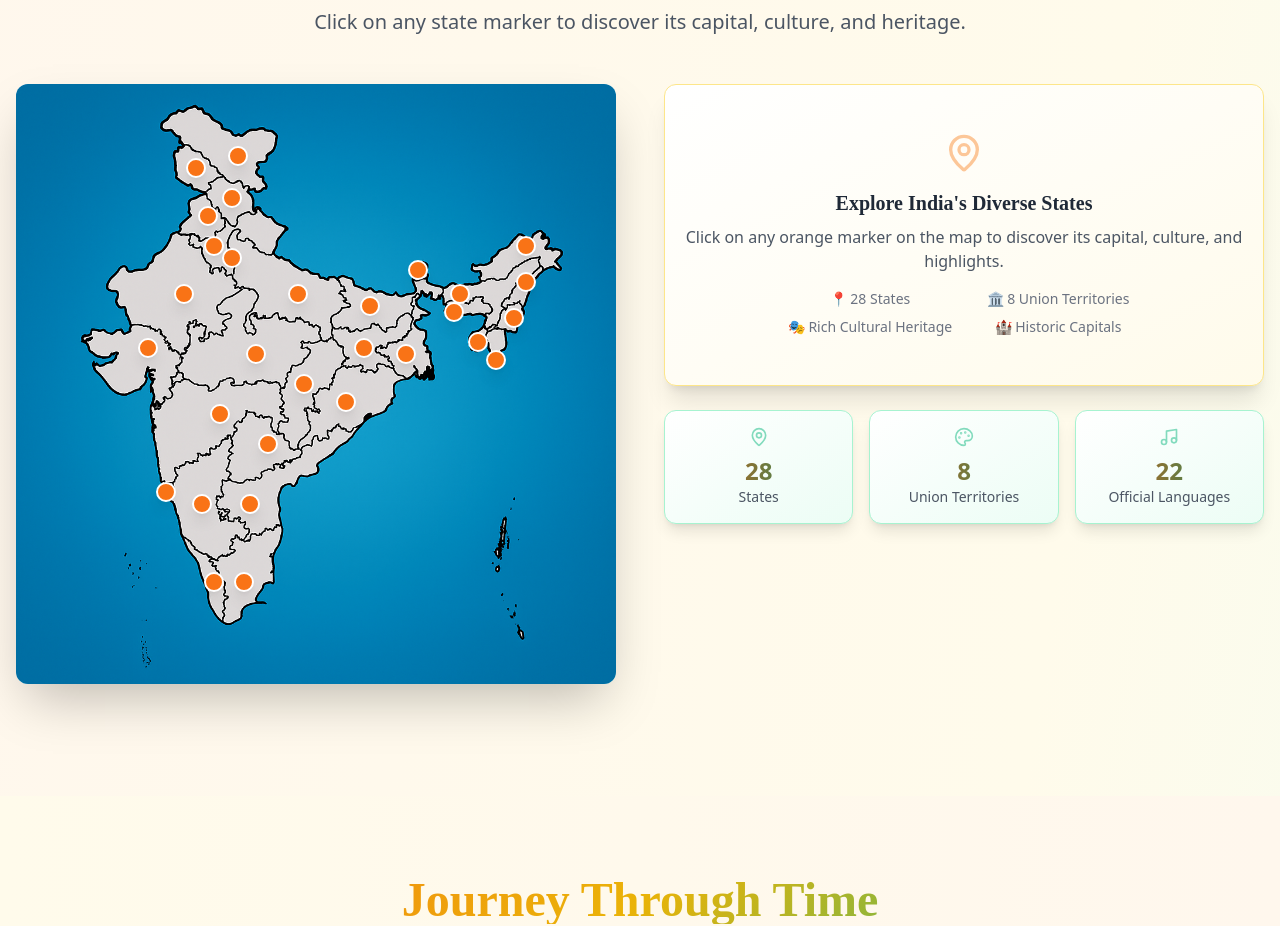
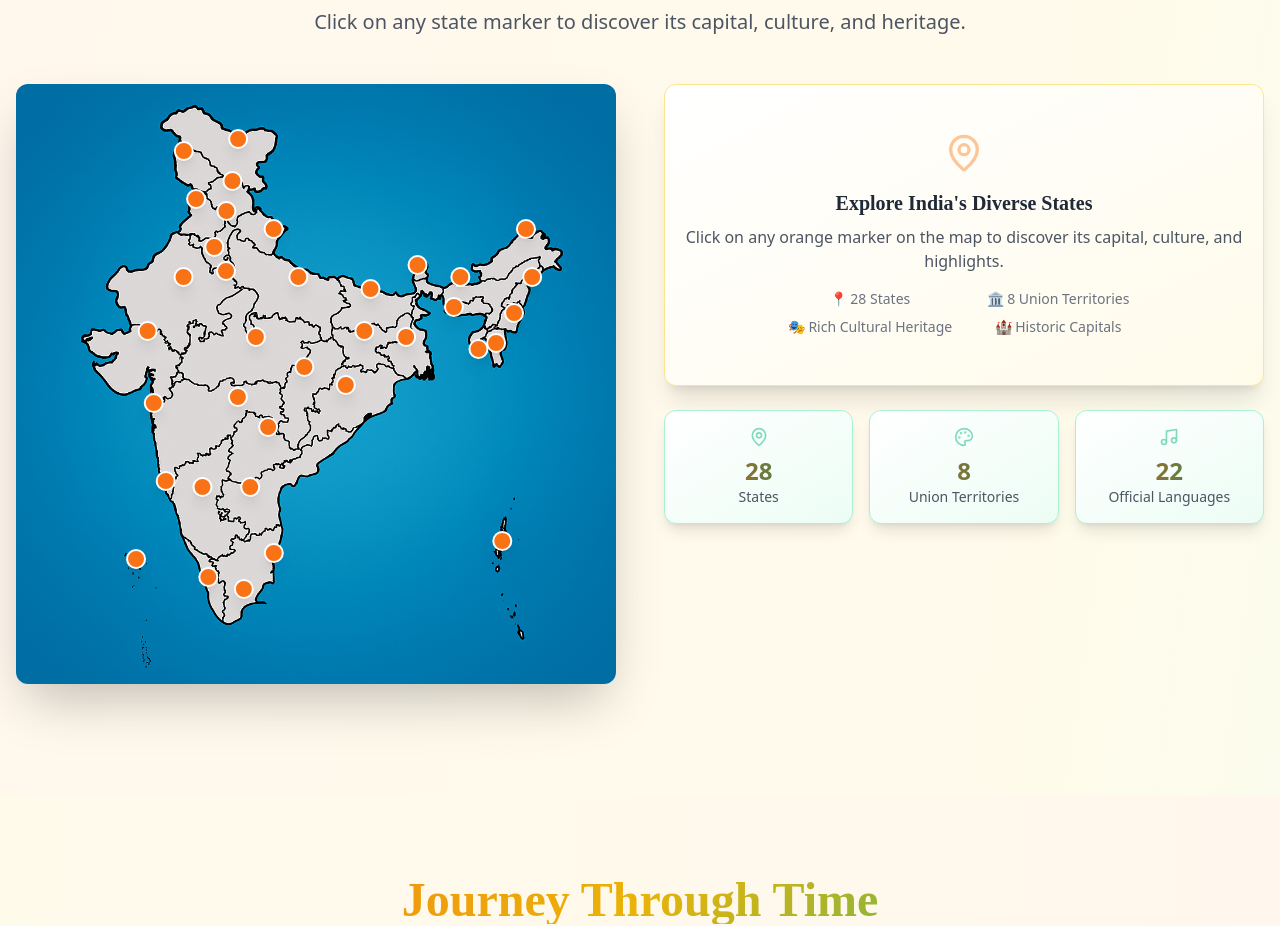
Before and after one commit to AntaraA7953/Timeless-India, a React (Vite) app: page / in a window 1280 px wide. Shown: the part 1040-1966 px from the top of the page. Built offline with nearby package versions, Linux system fonts and the light colour scheme.

Commit message:
Updated InteractiveMap.tsx

```diff
--- a/src/components/InteractiveMap.tsx
+++ b/src/components/InteractiveMap.tsx
@@ -9,7 +9,7 @@ const stateMeta = {
     capital: 'Srinagar (Summer), Jammu (Winter)',
     culture: 'Himalayan Culture & Sufi Heritage',
     highlights: ['Kashmiri Handicrafts', 'Sufi Music', 'Alpine Beauty'],
-    position: { top: '14%', left: '30%' }
+    position: { top: '14%', left: '28%' }
   },
   'ladakh': {
     name: 'Ladakh',
@@ -30,14 +30,14 @@ const stateMeta = {
     capital: 'Chandigarh',
     culture: 'Sikh Heritage & Punjabi Culture',
     highlights: ['Golden Temple', 'Bhangra', 'Punjabi Cuisine'],
-    position: { top: '22%', left: '32%' }
+    position: { top: '22%', left: '30%' }
   },
   'haryana': {
     name: 'Haryana',
     capital: 'Chandigarh',
     culture: 'Agricultural Heritage & Folk Traditions',
     highlights: ['Folk Music', 'Wrestling', 'Agriculture'],
-    position: { top: '27%', left: '33%' }
+    position: { top: '30%', left: '33%' }
   },
   'rajasthan': {
     name: 'Rajasthan',
@@ -58,7 +58,7 @@ const stateMeta = {
     capital: 'Mumbai',
     culture: 'Bollywood & Marathi Heritage',
     highlights: ['Bollywood', 'Ganpati Festival', 'Marathi Theatre'],
-    position: { top: '55%', left: '34%' }
+    position: { top: '55%', left: '37%' }
   },
   'madhya-pradesh': {
     name: 'Madhya Pradesh',
@@ -135,21 +135,22 @@ const stateMeta = {
     capital: 'Panaji',
     culture: 'Portuguese Heritage & Beach Culture',
     highlights: ['Beaches', 'Carnival', 'Portuguese Architecture'],
-    position: { top: '68%', left: '25%' }
+    position: { top: '69%', left: '25%' }
   },
   'kerala': {
     name: 'Kerala',
     capital: 'Thiruvananthapuram',
     culture: 'Backwaters & Ayurvedic Heritage',
     highlights: ['Backwaters', 'Ayurveda', 'Kathakali'],
-    position: { top: '83%', left: '38%' }
+    position: { top: '85%', left: '32%' }
+
   },
   'tamil-nadu': {
     name: 'Tamil Nadu',
     capital: 'Chennai',
     culture: 'Dravidian Heritage & Temple Culture',
     highlights: ['Temples', 'Bharatanatyam', 'Tamil Literature'],
-    position: { top: '83%', left: '33%' }
+    position: { top: '87%', left: '38%' }
   },
   'assam': {
     name: 'Assam',
@@ -170,14 +171,14 @@ const stateMeta = {
     capital: 'Kohima',
     culture: 'Naga Heritage & Warrior Culture',
     highlights: ['Hornbill Festival', 'Tribal Culture', 'Handicrafts'],
-    position: { top: '33%', left: '85%' }
+    position: { top: '35%', left: '86%' }
   },
   'manipur': {
     name: 'Manipur',
     capital: 'Imphal',
     culture: 'Manipuri Dance & Martial Arts',
     highlights: ['Manipuri Dance', 'Martial Arts', 'Loktak Lake'],
-    position: { top: '39%', left: '83%' }
+    position: { top: '41%', left: '83%' }
   },
   'mizoram': {
     name: 'Mizoram',
@@ -191,29 +192,78 @@ const stateMeta = {
     capital: 'Agartala',
     culture: 'Bengali & Tribal Mix Culture',
     highlights: ['Ujjayanta Palace', 'Tribal Dance', 'Handicrafts'],
-    position: { top: '43%', left: '77%' }
+    position: { top: '47%', left: '77%' }
   },
   'meghalaya': {
     name: 'Meghalaya',
     capital: 'Shillong',
     culture: 'Khasi Heritage & Matrilineal Society',
     highlights: ['Living Bridges', 'Matrilineal Culture', 'Music'],
-    position: { top: '38%', left: '73%' }
+    position: { top: '40%', left: '73%' }
   },
   'sikkim': {
     name: 'Sikkim',
     capital: 'Gangtok',
     culture: 'Buddhist Heritage & Mountain Culture',
     highlights: ['Monasteries', 'Organic Farming', 'Mountain Views'],
-    position: { top: '31%', left: '67%' }
+    position: { top: '33%', left: '67%' }
   },
-  'delhi': {
-    name: 'Delhi',
-    capital: 'New Delhi',
-    culture: 'Mughal Heritage & Modern Capital',
-    highlights: ['Red Fort', 'India Gate', 'Street Food'],
-    position: { top: '29%', left: '36%' }
-  }
+  // Union Territories
+'andaman-and-nicobar-islands': {
+  name: 'Andaman & Nicobar Islands',
+  capital: 'Port Blair',
+  culture: 'Tribal Culture & Marine Heritage',
+  highlights: ['Scuba Diving', 'Tribal Communities', 'Cellular Jail'],
+  position: { top: '79%', left: '81%' }
+},
+'chandigarh': {
+  name: 'Chandigarh',
+  capital: 'Chandigarh',
+  culture: 'Modern Urban Planning & Punjabi Heritage',
+  highlights: ['Rock Garden', 'Capitol Complex', 'Rose Garden'],
+  position: { top: '24%', left: '35%' }
+},
+'dadra-and-nagar-haveli-and-daman-and-diu': {
+  name: 'Dadra & Nagar Haveli and Daman & Diu',
+  capital: 'Daman',
+  culture: 'Portuguese Influence & Tribal Culture',
+  highlights: ['Coastal Beauty', 'Heritage Forts', 'Tribal Handicrafts'],
+  position: { top: '56%', left: '23%' }
+},
+'delhi': {
+  name: 'Delhi',
+  capital: 'Delhi',
+  culture: 'Historical Capital with Mughal & Modern Fusion',
+  highlights: ['Red Fort', 'Qutub Minar', 'India Gate'],
+  position: { top: '34%', left: '35%' }
+},
+
+'lakshadweep': {
+  name: 'Lakshadweep',
+  capital: 'Kavaratti',
+  culture: 'Island Traditions with Arab Influence',
+  highlights: ['Coral Reefs', 'Water Sports', 'Seafood Cuisine'],
+   position: { top: '82%', left: '20%' }
+},
+'puducherry': {
+  name: 'Puducherry',
+  capital: 'Puducherry',
+  culture: 'French Colonial Heritage & Tamil Culture',
+  highlights: ['French Quarters', 'Auroville', 'Beaches'],
+   position: { top: '81%', left: '43%' }
+
+},
+
+// Uttarakhand
+'uttarakhand': {
+  name: 'Uttarakhand',
+  capital: 'Dehradun',
+  culture: 'Himalayan Spirituality & Folk Traditions',
+  highlights: ['Char Dham Yatra', 'Ganga Aarti', 'Kumaoni & Garhwali Culture'],
+  position: { top: '27%', left: '43%' }
+},
+
+
 };
 
 const InteractiveMap = () => {
@@ -251,20 +301,19 @@ const InteractiveMap = () => {
             <button
               key={stateId}
               onClick={() => handleStateClick(stateId)}
-              className="absolute transform -translate-x-1/2 -translate-y-1/2 group cursor-pointer z-10"
+              className="absolute transform -translate-x-1/2 -translate-y-1/2 cursor-pointer z-10"
               style={{
                 top: state.position.top,
                 left: state.position.left
               }}
             >
-              <div className="relative">
-                {/* Orange circular pointer matching the reference */}
-                <div className="w-3 h-3 sm:w-4 sm:h-4 lg:w-5 lg:h-5 bg-orange-500 rounded-full border-2 border-white shadow-lg group-hover:scale-125 transition-all duration-300 group-hover:bg-orange-600 group-hover:shadow-xl"></div>
-
-                {/* Hover tooltip */}
-                <div className="absolute top-full mt-1 left-1/2 transform -translate-x-1/2 bg-black text-white text-xs px-2 py-1 rounded opacity-0 group-hover:opacity-100 transition-opacity duration-300 whitespace-nowrap z-20 pointer-events-none">
+              <div className="relative flex flex-col items-center">
+                {/* Orange circular pointer (turns green on hover) */}
+                <div className="peer w-3 h-3 sm:w-4 sm:h-4 lg:w-5 lg:h-5 bg-orange-500 rounded-full border-2 border-white shadow-lg hover:scale-125 transition-all duration-300 hover:bg-emerald-500 hover:shadow-xl"></div>
+                {/* State name visible only when hovering the dot, black background */}
+                <span className="mb-2 px-2 py-0.5 bg-black text-white text-xs sm:text-sm rounded shadow border border-gray-800 whitespace-nowrap z-20 opacity-0 peer-hover:opacity-100 transition-opacity duration-200 pointer-events-none">
                   {state.name}
-                </div>
+                </span>
               </div>
             </button>
           ))}
```
